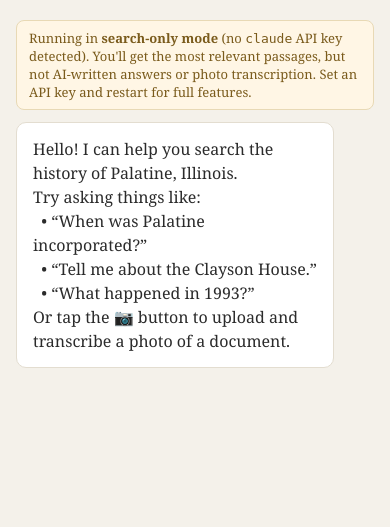
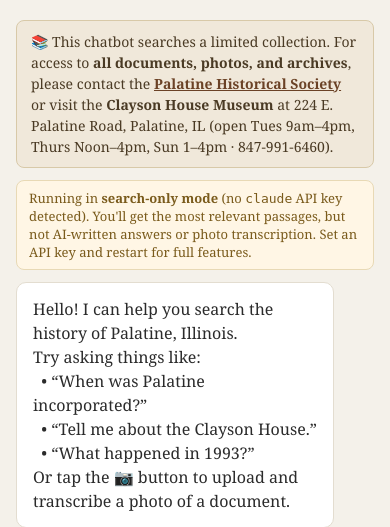
Before and after one commit to AVcool3/-Palatine-Historical-Society-Chatbot, a Flask app: page / in a window 390 px wide. Shown: the part 106-633 px from the top of the page. Run offline with Flask 3, Linux system fonts and the light colour scheme.

Commit message:
Add banner directing visitors to Palatine Historical Society (#6)
Adds a notice box at the top of the chat page telling visitors that the
chatbot searches a limited collection, and to contact the Palatine
Historical Society or visit the Clayson House Museum (address, hours,
phone) for access to all documents, photos, and archives.


Claude-Session: https://claude.ai/code/session_017JSrVkU4hVeoELotV69Uhu

Co-authored-by: Claude <noreply@anthropic.com>

```diff
--- a/palatine-history-chatbot/templates/index.html
+++ b/palatine-history-chatbot/templates/index.html
@@ -26,6 +26,8 @@
     .iconbtn { background:#8a6d4b; padding:12px 14px; }
     .hint { text-align:center; font-size:12px; color:var(--muted); margin-top:6px; }
     .banner { background:#fff6e5; border:1px solid #e8d9b5; color:#7a5b1c; padding:8px 12px; border-radius:8px; font-size:13px; margin-bottom:10px; }
+    .notice { background:#f0e8da; border:1px solid #d8c9a8; color:#4a3a24; padding:10px 14px; border-radius:8px; font-size:14px; margin-bottom:12px; line-height:1.5; }
+    .notice a { color:var(--accent); font-weight:bold; }
     #photoInput { display:none; }
   </style>
 </head>
@@ -35,6 +37,13 @@
     <p>Ask about the history of Palatine, Illinois — or upload a photo of a document to transcribe &amp; add it.</p>
   </header>
   <div class="wrap" id="chat">
+    <div class="notice">
+      📚 This chatbot searches a limited collection. For access to <b>all documents,
+      photos, and archives</b>, please contact the
+      <a href="https://palatinehistoricalsociety.com" target="_blank" rel="noopener">Palatine Historical Society</a>
+      or visit the <b>Clayson House Museum</b> at 224 E. Palatine Road, Palatine, IL
+      (open Tues 9am–4pm, Thurs Noon–4pm, Sun 1–4pm · 847-991-6460).
+    </div>
     {% if not configured %}
     <div class="banner">
       Running in <b>search-only mode</b> (no <code>{{ provider }}</code> API key detected).
```
